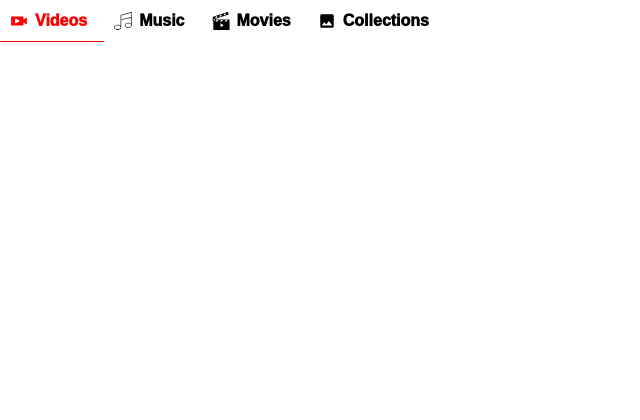
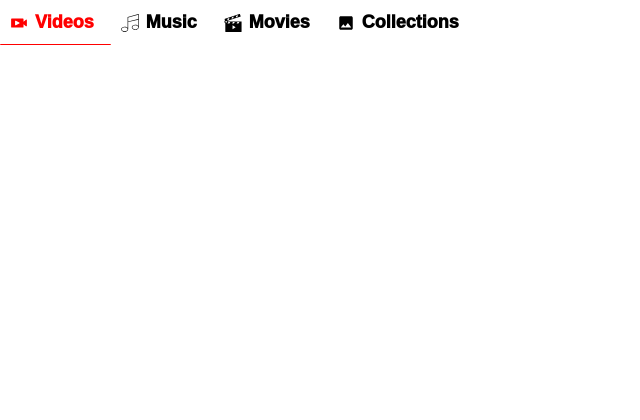
Before and after one commit to TechBroCode/TechBroCode.github.io, a PHP site: page /videos.html in a window 1280 px wide. Shown: the top 420 px of the page, without its empty margins (0-640 px from the left). Before the commit the page ends 42 px from the top, so only its background shows below. Run offline with PHP 8.4, Linux system fonts and the light colour scheme.

Commit message:
Initial commit

```diff
--- a/JetPlayWeb/4250142091/stylesheets/videos.css
+++ b/JetPlayWeb/4250142091/stylesheets/videos.css
@@ -13,6 +13,9 @@ body {
     display: flex;
     width: 100%;
     height: 100%;
+    -webkit-tap-highlight-color: transparent;
+    -ms-scrollbar-highlight-color: transparent;
+    scrollbar-highlight-color: transparent;
     -webkit-touch-callout: none; /* iOS Safari */
     -webkit-user-select: none; /* Safari */
     -khtml-user-select: none; /* Konqueror HTML */
@@ -51,6 +54,7 @@ body {
     padding-top: 0;
     padding-bottom: 0;
     overflow-x: auto;
+    overflow-y: auto;
     background: none;
     border-bottom: 2px solid transparent;
 }
@@ -79,20 +83,11 @@ body {
     margin-right: 5px;
     font-kerning: auto;
     -webkit-font-kerning: auto;
+    font-size: 18px;
     font-weight: 1000;
     font-style: normal;
     font-variant: normal;
     font-family: 'Nunito', sans-serif;
-    font-size: 16px;
-    color: black;
-    overflow: hidden;
-    text-overflow: ellipsis;
-    display: -webkit-box;
-    -webkit-line-clamp: 2;
-    -webkit-box-orient: vertical;
-    padding: 0 0 0 0;
-    vertical-align: center;
-    vert-align: middle;
     text-align: start;
     border-color: transparent;
     background: none;
@@ -230,10 +225,12 @@ body {
     margin-right: 5px;
     /*font-size: 12px;*/
     font-size: 16px;
+}
+
+.tab_btn, .videoTitle {
     color: black;
     overflow: hidden;
     text-overflow: ellipsis;
-    /*text-shadow: 5px 5px 5px rgba(0, 0, 0, 0.5);*/
     display: -webkit-box;
     -webkit-line-clamp: 2;
     -webkit-box-orient: vertical;
```
